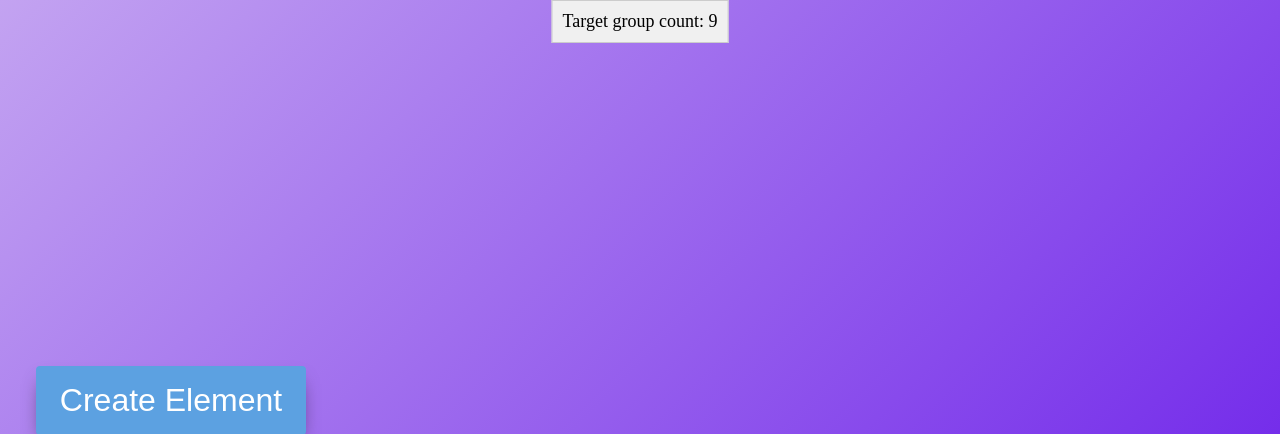
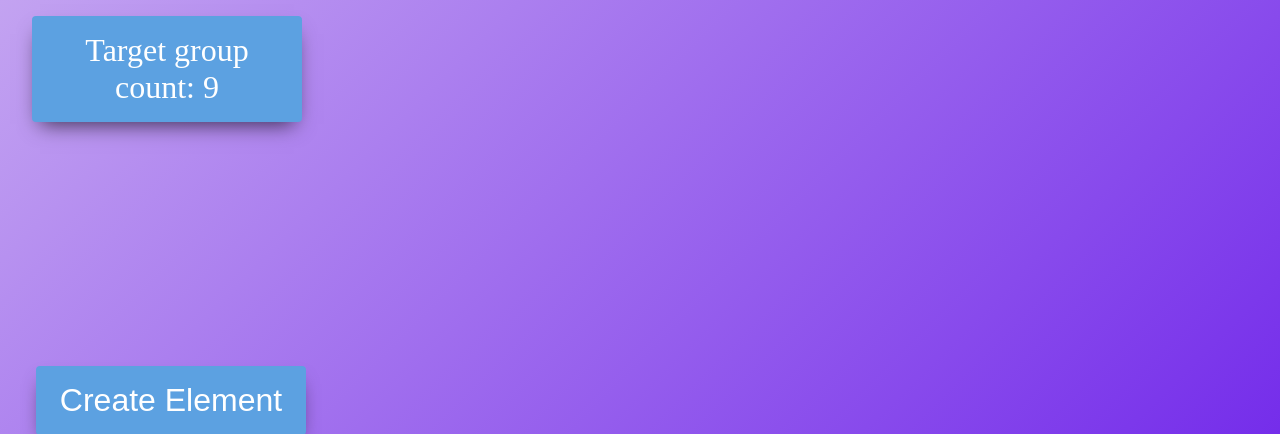
Before and after one commit to murigraham99/-E-nteractive-v2.0, a Flask app: page /level1 in a window 1280 px wide. Shown: the top 434 px of the page. Run offline with Flask 2, Linux system fonts and the light colour scheme.

Commit message:
v0.8.1 *fixed some visuals for level 1

```diff
--- a/static/style1.css
+++ b/static/style1.css
@@ -151,11 +151,17 @@ body {
 
 #group-panel {
   position: fixed;
-  top: 0;
-  left: 50%;
-  transform: translateX(-50%);
-  background-color: #f0f0f0;
-  padding: 10px;
-  border: 1px solid #ccc;
-  font-size: 18px;
+  top: 1rem;
+  left: 2rem;
+  border-radius: 4px;
+  background-color: #5ca1e1;
+  border: none;
+  color: #fff;
+  text-align: center;
+  font-size: 32px;
+  padding: 16px;
+  width: 270px;
+  transition: all 0.5s;
+  cursor: pointer;
+  box-shadow: 0 10px 20px -8px rgba(0, 0, 0, 0.7);
 }
```
